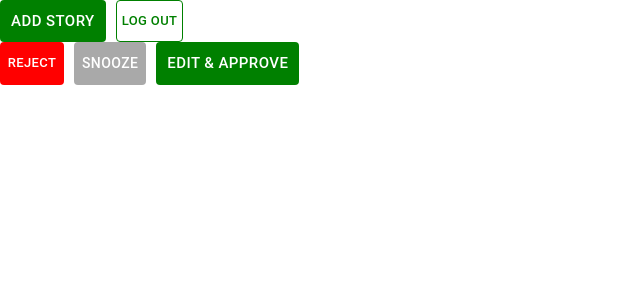
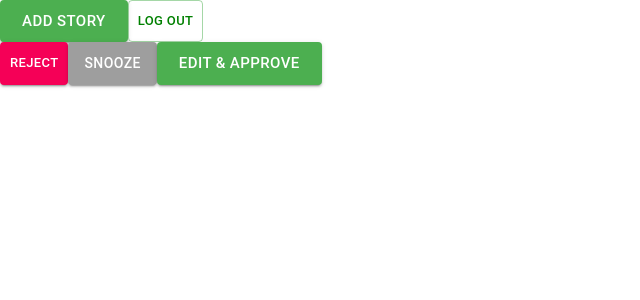
Before and after one commit to Pocket/curation-tools-frontend, a React (Create React App) app: page / in a window 1280 px wide. Shown: the top 300 px of the page, without its empty margins (0-640 px from the left). Built offline with nearby package versions, Linux system fonts and the light colour scheme.

Commit message:
added material ui color to custom buttons

```diff
--- a/src/App.tsx
+++ b/src/App.tsx
@@ -11,13 +11,13 @@ function App() {
   return (
     <div className="App">
       <Container>
-      <Button text=" Add Story " size="large" buttonType="positive"/>
-      <Button text=" Log Out " size="small" buttonType="hollow"/>
+      <Button text=" Add Story " variant="contained" size="large"  buttonType="positive"/>
+      <Button text=" Log Out " variant="outlined" size="small"  buttonType="hollow"/>
       </Container>
       <Container>
-      <Button text=" Reject " size="small" buttonType="negative"/>
-      <Button text=" Snooze " size="medium" buttonType="neutral"/>
-      <Button text=" Edit & Approve " size="large" buttonType="positive"/>
+      <Button text=" Reject " variant="contained" size="small"  color="secondary"/>
+      <Button text=" Snooze " variant="contained" size="medium" buttonType="neutral"/>
+      <Button text=" Edit & Approve " variant="contained" size="large" buttonType="positive"/>
       </Container>
     </div>
   );
--- a/src/components/ButtonComponent.tsx
+++ b/src/components/ButtonComponent.tsx
@@ -2,50 +2,35 @@ import React from 'react';
 import { makeStyles } from '@material-ui/core/styles';
 import { Button as BaseButton } from "@material-ui/core";
 import { ButtonProps } from "@material-ui/core";
+import Green from "@material-ui/core/colors/green";
+import { fade } from "@material-ui/core/styles/colorManipulator";
+import Grey from "@material-ui/core/colors/grey";
 
 interface Props extends ButtonProps {
   text:string;
-  buttonType?: "positive" | "negative" | "neutral" | "hollow";
+  buttonType?: "positive" | "hollow" | "neutral";
 }
 const GetStyles = makeStyles((theme) => ({
   positive: {
-    background: "green",
-    color: "white",
+    background: `${Green[500]}`,
+    color: "#fff",
     "&:hover": {
-      background:"darkgreen",
-      boxShadow:" 0 14px 28px rgba(0,0,0,0.25), 0 10px 10px rgba(0,0,0,0.22)"
-    }
-  },
-
-  negative: {
-    background: "red",
-    color: "white",
-    marginRight: "10px",
+  	      border: `1px solid ${Green[700]}`,
+        background: "Green"
+      }},
+  hollow: {
+    border: `1px solid ${fade(Green[500], 0.5)}`,
+    color: "Green",
     "&:hover": {
-      background:"darkred",
-      boxShadow:" 0 14px 28px rgba(0,0,0,0.25), 0 10px 10px rgba(0,0,0,0.22)"
-    }
-  },
-
+      border: `1px solid ${Green[500]}`
+    }},
   neutral: {
-    background: "darkgrey",
-    color: "white",
-    marginRight: "10px",
+    background: `${Grey[500]}`,
+    color: "#fff",
     "&:hover": {
-      background:"grey",
-      boxShadow:" 0 14px 28px rgba(0,0,0,0.25), 0 10px 10px rgba(0,0,0,0.22)"
-    }
-  },
-
-  hollow: {
-    border: "1px solid green",
-    color: "green",
-    marginLeft: "10px",
-    "&:hover": {
-    boxShadow:" 0 14px 28px rgba(0,0,0,0.25), 0 10px 10px rgba(0,0,0,0.22)"
-    }
-  }
-
+  	      border: `1px solid ${Grey[700]}`,
+        background: "Grey"
+      }},
 }));
 
 export const Button = ({ buttonType, ...props }: Props) => {
@@ -54,6 +39,7 @@ export const Button = ({ buttonType, ...props }: Props) => {
     className={buttonType && GetStyles()[buttonType]}
     variant={props.variant}
     size={props.size}
+    color={props.color}
     {...props}>
       {props.text}
     </BaseButton>
```
